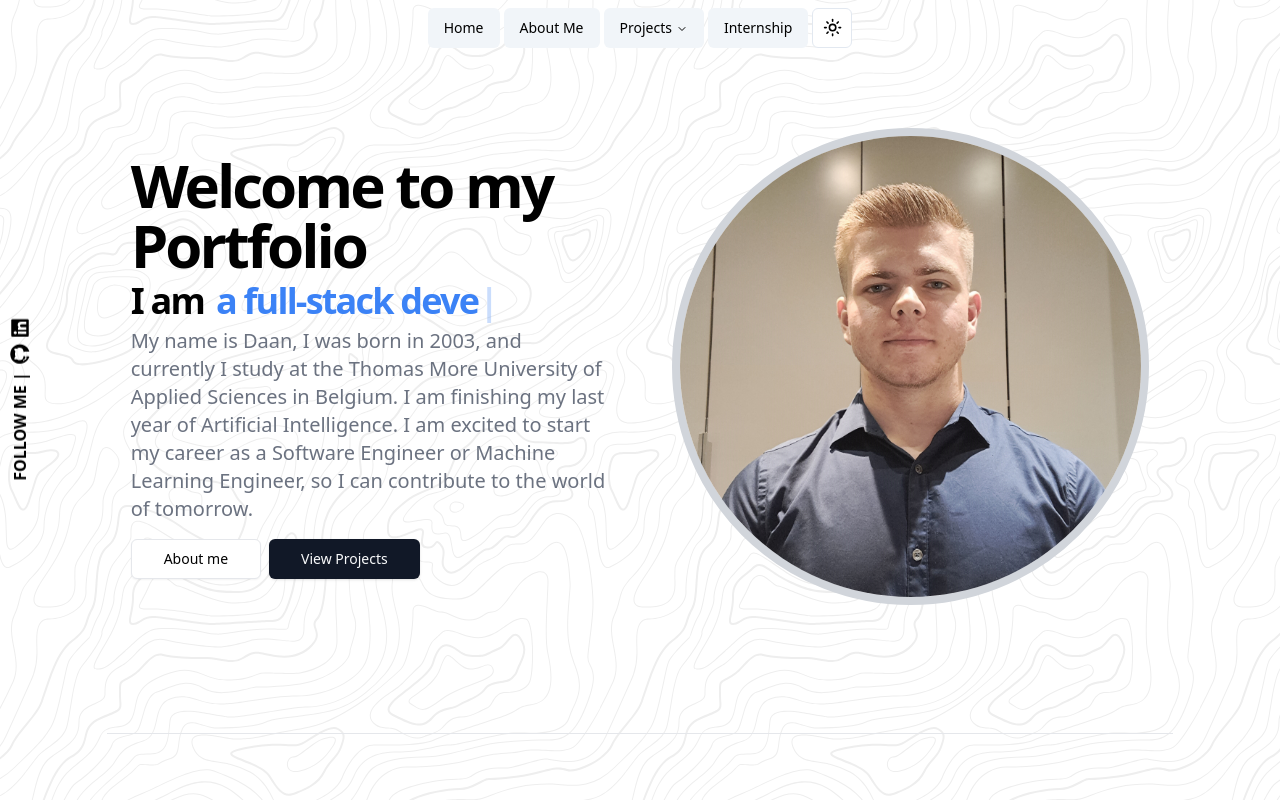
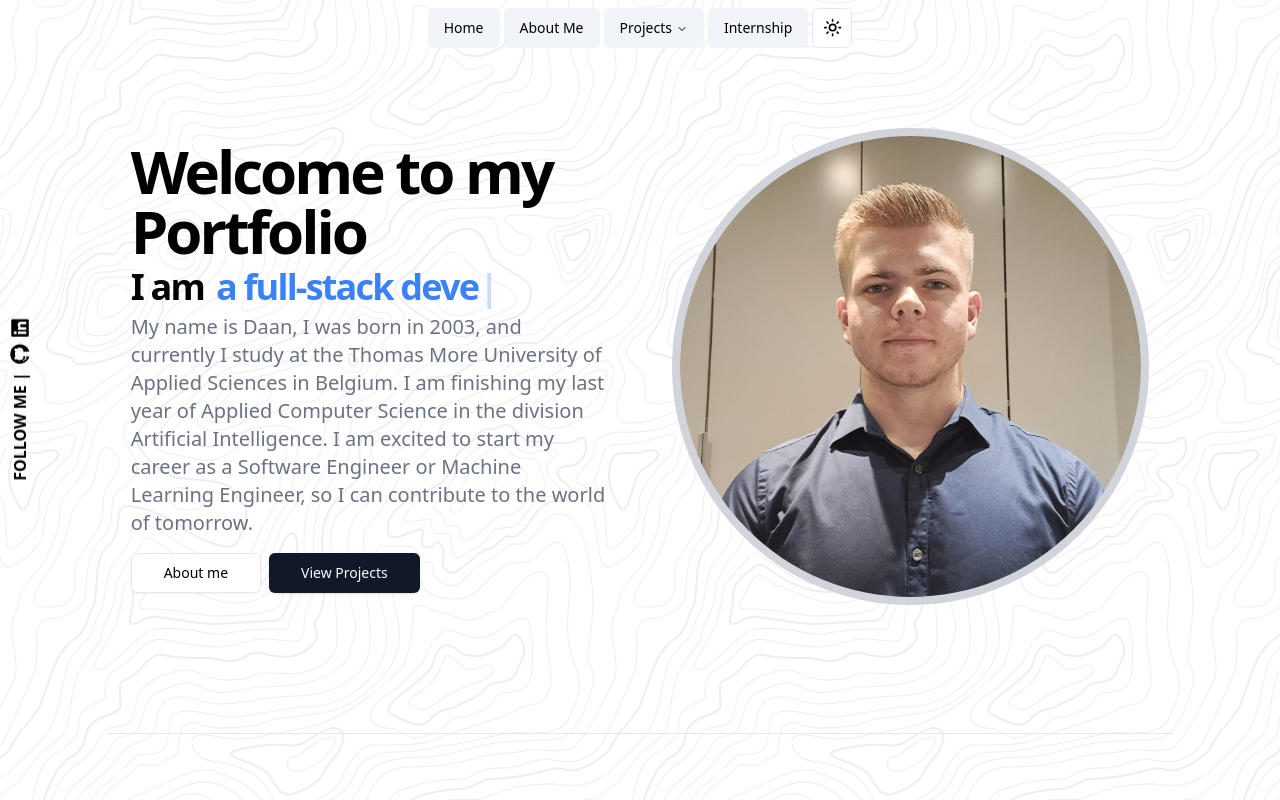
Before and after one commit to DaanMichielsen/Portfolio, a Next.js app in the folder my-app/: page / in a window 1280 px wide. Shown: the top 800 px of the page. Built offline with nearby package versions, Linux system fonts and the light colour scheme.

Commit message:
kleine aanpassing in home page

```diff
--- a/my-app/src/app/_components/TypeWriter.tsx
+++ b/my-app/src/app/_components/TypeWriter.tsx
@@ -10,6 +10,7 @@ export default function TypeWriter() {
           'a full-stack developer',
           'a machine learning engineer',
           'a data scientist',
+          'a data engineer',
         ],
         autoStart: true,
         loop: true,
--- a/my-app/src/app/page.tsx
+++ b/my-app/src/app/page.tsx
@@ -172,9 +172,10 @@ export default function Home() {
               <p className='max-w-[600px] text-gray-500 md:text-xl dark:text-slate-300'>
                 My name is Daan, I was born in 2003, and currently I study at
                 the Thomas More University of Applied Sciences in Belgium. I am
-                finishing my last year of Artificial Intelligence. I am excited
-                to start my career as a Software Engineer or Machine Learning
-                Engineer, so I can contribute to the world of tomorrow.
+                finishing my last year of Applied Computer Science in the
+                division Artificial Intelligence. I am excited to start my
+                career as a Software Engineer or Machine Learning Engineer, so I
+                can contribute to the world of tomorrow.
               </p>
             </div>
             <div className='flex flex-col gap-2 min-[400px]:flex-row'>
```
